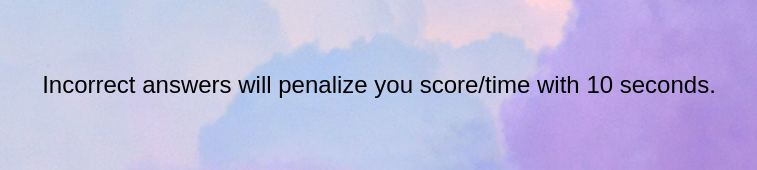
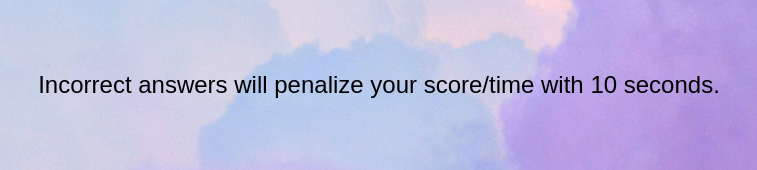
Before and after one commit to Honey25k/javascript-code-quiz, a plain HTML site: page index.html in a window 1280 px wide. Shown: the part 458-628 px from the top of the page, 261-1018 px from the left. Drawn offline with Linux system fonts and the light colour scheme.

```diff
--- a/index.html
+++ b/index.html
@@ -22,7 +22,7 @@
             <header class="intro-padding">
                 <h1 class="page-title">Javascript Quiz Challenge</h1>
                 <p>Try to answer the quiz questions within the time limit given. You will have 60 seconds to answer all of the questions</p>
-                <p>Incorrect answers will penalize you score/time with 10 seconds.</p>
+                <p>Incorrect answers will penalize your score/time with 10 seconds.</p>
                 <button class="quiz-start" id="start-quiz">Start Quiz!</button>
             </header>
         </div>
```
Also changed, not shown: assets/js/script.js (+21 -11 lines).
